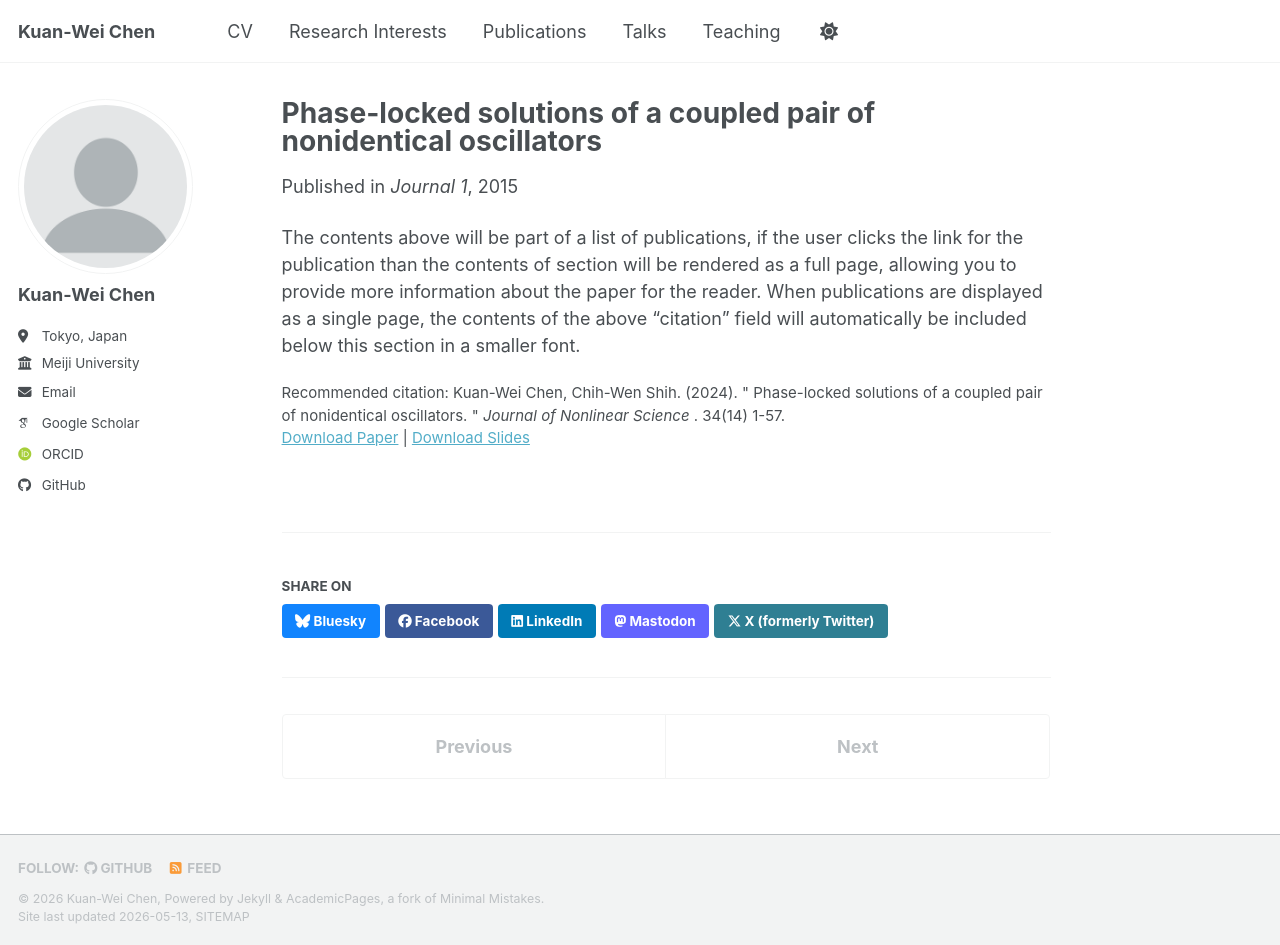
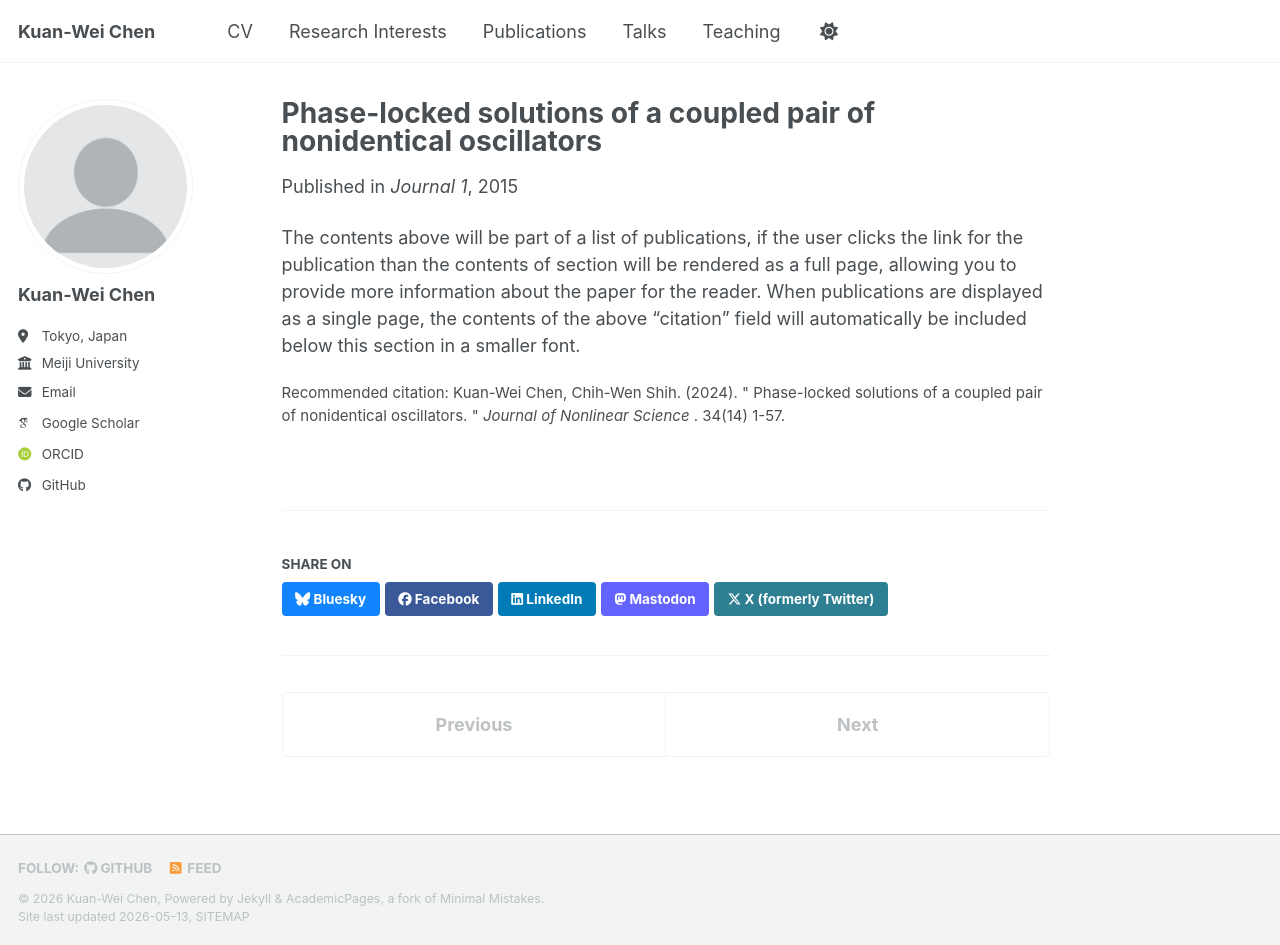
Before and after one commit to kwchen0613/kwchen0613.github.io, a Jekyll site: the page built from _publications/2024_JNS.md, in a window 1280 px wide and 945 px high. Built offline with Jekyll 4.4.1, drawn with Linux system fonts in a browser that asks for light colours; some web fonts are replaced; a script bundle is joined from its source files by our own code; library files that are not in the unit come from our copies; some of the changed lines change nothing that is shown.

Commit message:
Update 2024_JNS.md

```diff
--- a/_publications/2024_JNS.md
+++ b/_publications/2024_JNS.md
@@ -6,8 +6,7 @@ permalink: /publication/2015-10-01-paper-title-number-3
 excerpt: 'This paper is about the number 3. The number 4 is left for future work.'
 date: 2015-10-01
 venue: 'Journal 1'
-slidesurl: 'https://academicpages.github.io/files/slides3.pdf'
-paperurl: 'https://academicpages.github.io/files/paper3.pdf'
+url: 'https://academicpages.github.io/files/paper3.pdf](https://link.springer.com/article/10.1007/s00332-023-09989-9'
 citation: 'Kuan-Wei Chen, Chih-Wen Shih. (2024). &quot; Phase-locked solutions of a coupled pair of nonidentical oscillators. &quot; <i>Journal of Nonlinear Science </i>. 34(14) 1-57.'
 ---
 
```
